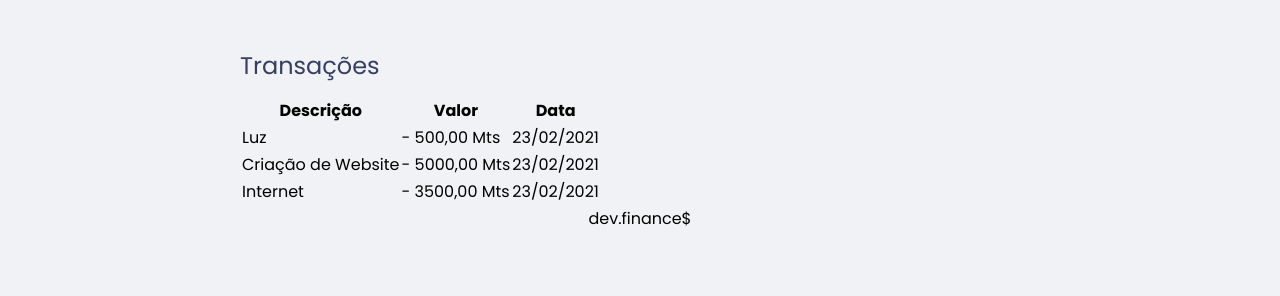
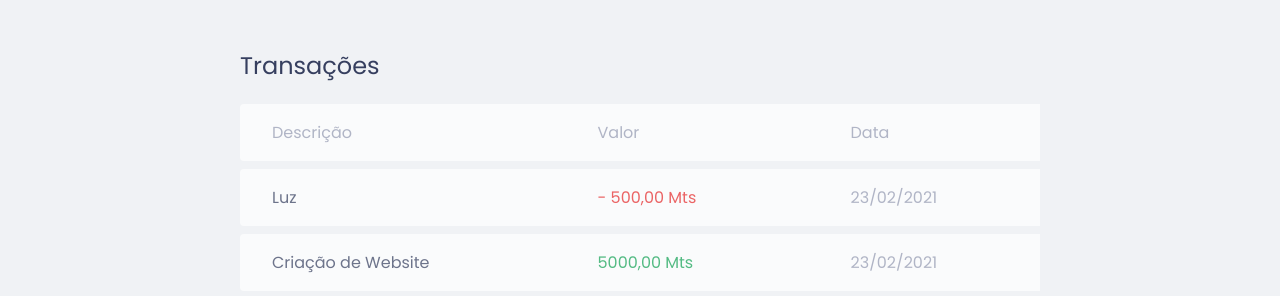
Before and after one commit to nmmuchate/Aprendizado, a plain HTML site: page dev.finance/index.html in a window 1280 px wide. Shown: the part 638-934 px from the top of the page. Before the commit the page ends 869 px from the top, so only its background shows below. Drawn offline with Linux system fonts and the light colour scheme.

Commit message:
layout upgrade: table finance

```diff
--- a/dev.finance/index.html
+++ b/dev.finance/index.html
@@ -45,19 +45,19 @@
                 </thead>
                 <tbody>
                     <tr>
-                        <td>Luz</td>
-                        <td>- 500,00 Mts</td>
-                        <td>23/02/2021</td>
+                        <td class="description">Luz</td>
+                        <td class="expense">- 500,00 Mts</td>
+                        <td class="date">23/02/2021</td>
                     </tr>
                     <tr>
-                        <td>Criação de Website</td>
-                        <td>- 5000,00 Mts</td>
-                        <td>23/02/2021</td>
+                        <td class="description">Criação de Website</td>
+                        <td class="income"> 5000,00 Mts</td>
+                        <td class="date">23/02/2021</td>
                     </tr>
                     <tr>
-                        <td>Internet</td>
-                        <td>- 3500,00 Mts</td>
-                        <td>23/02/2021</td>
+                        <td class="description">Internet</td>
+                        <td class="expense">- 3500,00 Mts</td>
+                        <td class="date">23/02/2021</td>
                     </tr>
                 </tbody>
             </table>
--- a/dev.finance/styles.css
+++ b/dev.finance/styles.css
@@ -1,6 +1,8 @@
 /* Global ========================= */
 :root {
   --dark-blue: #363f5f;
+
+  --dark-grey: #969cb3;
 }
 
 * {
@@ -79,7 +81,57 @@ header {
   color: #fff;
 }
 
+/* Table ================== */
+table thead tr th:first-child,
+table tbody tr td:first-child {
+  border-radius: 0.25rem 0 0 0.25rem;
+}
+
+#data-table {
+  width: 100%;
+  border-spacing: 0 0.5rem;
+}
+
+table th {
+  background: #fff;
+
+  font-weight: normal;
+  padding: 1rem 2rem;
+
+  text-align: left;
+  color: var(--dark-grey);
+}
+
+table tr {
+  opacity: 0.7;
+}
+table tbody tr:hover {
+  opacity: 1;
+}
+
+table td {
+  background: #fff;
+  padding: 1rem 2rem;
+  color: var(--dark-grey);
+}
+
+td.description {
+  color: var(--dark-blue);
+}
+
+td.income {
+  color: #12a454;
+}
+
+td.expense {
+  color: #e92929;
+}
+
 /* Footer ========================= */
 footer {
   text-align: center;
+  padding: 4rem 0 2rem;
+  color: var(--dark-blue);
+
+  opacity: 0.6;
 }
```
